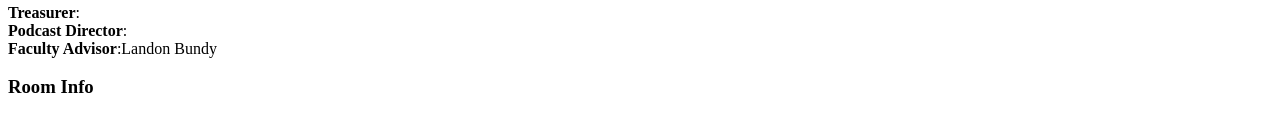
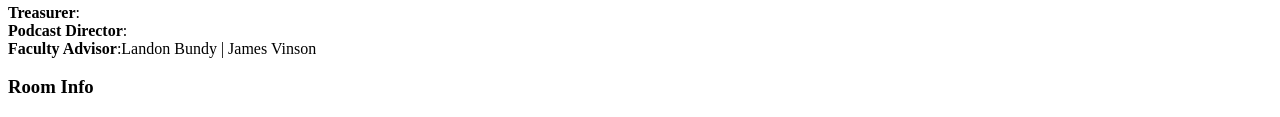
Before and after one commit to wmhdonlineradio/WMHDGATSBY, a Gatsby site: page /about in a window 1280 px wide. Shown: the part 1326-1443 px from the top of the page. Built offline with nearby package versions, Linux system fonts and the light colour scheme; Gatsby itself is replaced by a stand-in of ours.

Commit message:
elections

```diff
--- a/src/pages/about.js
+++ b/src/pages/about.js
@@ -27,7 +27,7 @@ const AboutPage = ({data}) => (
       <div><b>Webmaster</b>: James Harris </div>
       <div><b>Treasurer</b>:</div>
       <div><b>Podcast Director</b>:</div>
-      <div><b>Faculty Advisor</b>:Landon Bundy</div>
+      <div><b>Faculty Advisor</b>:Landon Bundy | James Vinson</div>
 
       <h3>Room Info</h3>
       <p>We have four main rooms in BSB basement: the Broadcasting Room (BSB032), Recording Studio (BSB030), Podcasting Studio (BSB028), and Music Lounge (BSB022).
```
